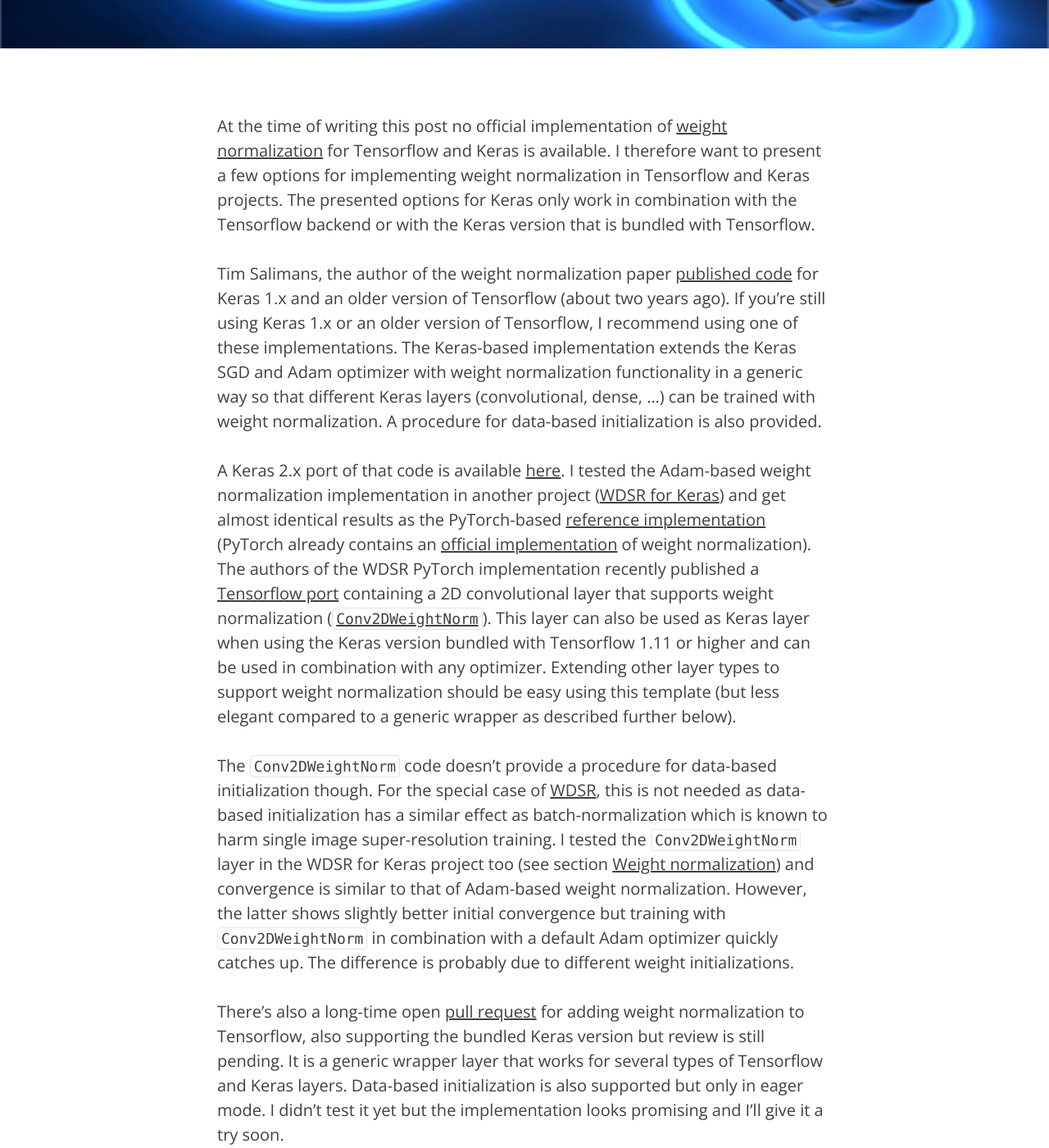
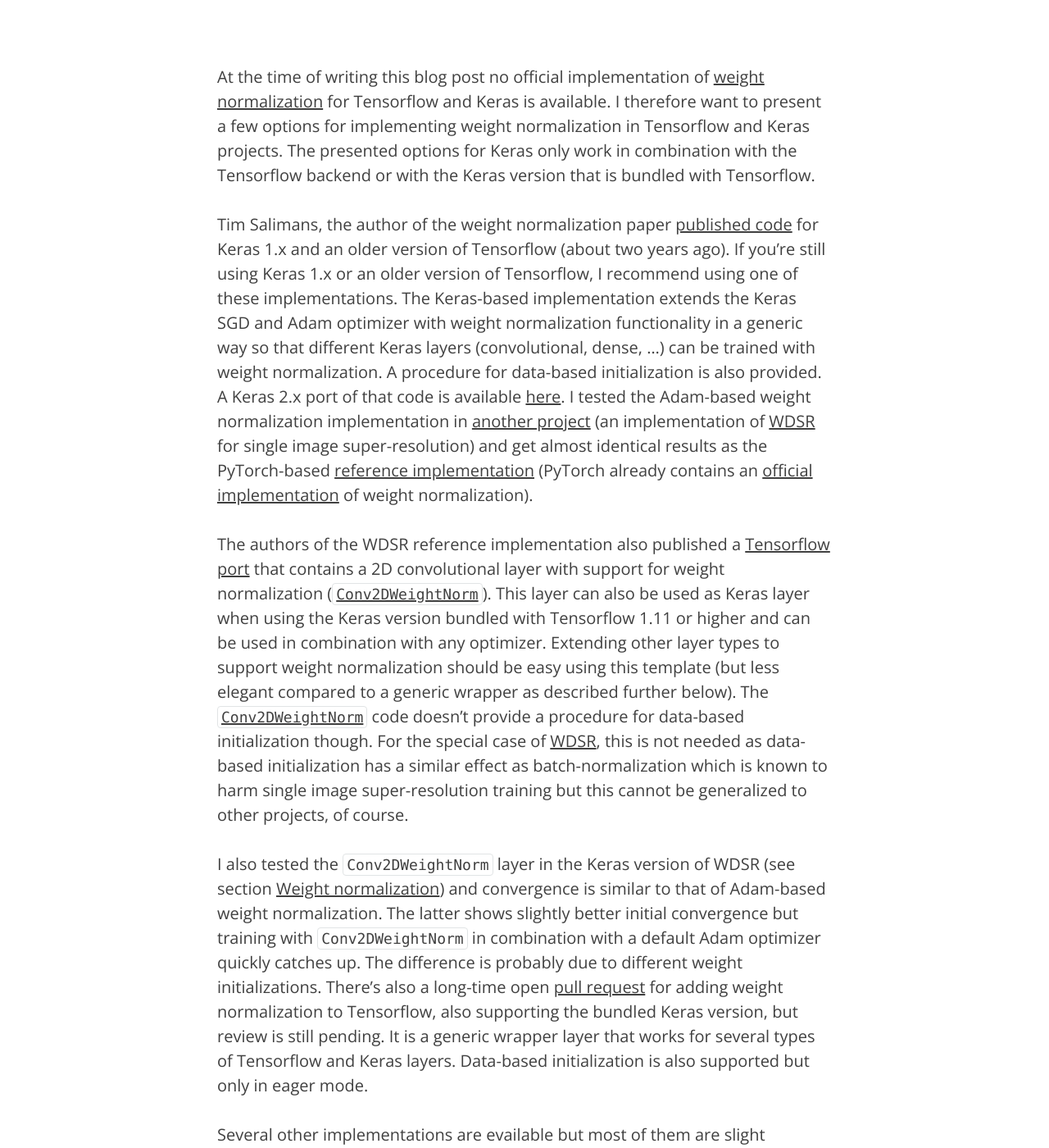
Before and after one commit to krasserm/krasserm.github.io, a Jekyll site: the page built from _posts/2018-11-10-weightnorm-implementation-options.md, in a window 1280 px wide and 1400 px high, scrolled down 535 px. Shown: the whole window at 82% size. Built offline with Jekyll 4.4.1, drawn with Linux system fonts in a browser that asks for light colours; comment, search, counter and statistics services are not loaded; some of the changed text lies outside the part shown.

Commit message:
Minor edit

```diff
--- a/_posts/2018-11-10-weightnorm-implementation-options.md
+++ b/_posts/2018-11-10-weightnorm-implementation-options.md
@@ -1,12 +1,12 @@
 ---
-title: Weight normalization implementation options for Keras and Tensorflow projects
+title: Weight normalization implementation options for Keras and Tensorflow
 layout: post
 comments: True
 author: "Martin Krasser"
 header-img: "img/distributed.png"
 ---
 
-At the time of writing this post no official implementation of [weight normalization](https://arxiv.org/abs/1602.07868)
+At the time of writing this blog post no official implementation of [weight normalization](https://arxiv.org/abs/1602.07868)
 for Tensorflow and Keras is available. I therefore want to present a few options for implementing weight normalization in
 Tensorflow and Keras projects. The presented options for Keras only work in combination with the Tensorflow backend or
 with the Keras version that is bundled with Tensorflow.
@@ -15,32 +15,32 @@
 for Keras 1.x and an older version of Tensorflow (about two years ago). If you're still using Keras 1.x or an older version
 of Tensorflow, I recommend using one of these implementations. The Keras-based implementation extends the Keras SGD and Adam
 optimizer with weight normalization functionality in a generic way so that different Keras layers (convolutional, dense, ...)
-can be trained with weight normalization. A procedure for data-based initialization is also provided.
+can be trained with weight normalization. A procedure for data-based initialization is also provided. A Keras 2.x port of
+that code is available [here](https://github.com/krasserm/weightnorm/tree/master/keras_2). I tested
+the Adam-based weight normalization implementation in [another project](https://github.com/krasserm/wdsr) (an implementation
+of [WDSR](https://arxiv.org/abs/1808.08718) for single image super-resolution) and get almost identical results as the
+PyTorch-based [reference implementation](https://github.com/JiahuiYu/wdsr_ntire2018) (PyTorch already contains an
+[official implementation](https://pytorch.org/docs/stable/nn.html#weight-norm) of weight normalization).
 
-A Keras 2.x port of that code is available [here](https://github.com/krasserm/weightnorm/tree/master/keras_2). I tested
-the Adam-based weight normalization implementation in another project ([WDSR for Keras](https://github.com/krasserm/wdsr))
-and get almost identical results as the PyTorch-based [reference implementation](https://github.com/JiahuiYu/wdsr_ntire2018)
-(PyTorch already contains an [official implementation](https://pytorch.org/docs/stable/nn.html#weight-norm) of weight
-normalization). The authors of the WDSR PyTorch implementation recently published a
-[Tensorflow port](https://github.com/ychfan/tf_estimator_barebone/blob/master/models/wdsr.py) containing a 2D convolutional
-layer that supports weight normalization ([`Conv2DWeightNorm`](https://github.com/ychfan/tf_estimator_barebone/blob/master/common/layers.py)).
+The authors of the WDSR reference implementation also published a
+[Tensorflow port](https://github.com/ychfan/tf_estimator_barebone/blob/master/models/wdsr.py) that contains a 2D convolutional
+layer with support for weight normalization ([`Conv2DWeightNorm`](https://github.com/ychfan/tf_estimator_barebone/blob/master/common/layers.py)).
 This layer can also be used as Keras layer when using the Keras version bundled with Tensorflow 1.11 or higher and can be
 used in combination with any optimizer. Extending other layer types to support weight normalization should be easy using
-this template (but less elegant compared to a generic wrapper as described further below).
+this template (but less elegant compared to a generic wrapper as described further below). The
+[`Conv2DWeightNorm`](https://github.com/ychfan/tf_estimator_barebone/blob/master/common/layers.py) code doesn't provide
+a procedure for data-based initialization though. For the special case of [WDSR](https://arxiv.org/abs/1808.08718), this
+is not needed as data-based initialization has a similar effect as batch-normalization which is known to harm single
+image super-resolution training but this cannot be generalized to other projects, of course.
 
-The `Conv2DWeightNorm` code doesn't provide a procedure for data-based initialization though. For the special case of
-[WDSR](https://arxiv.org/abs/1808.08718), this is not needed as data-based initialization has a similar effect as
-batch-normalization which is known to harm single image super-resolution training. I tested the `Conv2DWeightNorm` layer
-in the WDSR for Keras project too (see section [Weight normalization](https://github.com/krasserm/wdsr#weight-normalization))
-and convergence is similar to that of Adam-based weight normalization. However, the latter shows slightly better initial
+I also tested the `Conv2DWeightNorm` layer in the Keras version of WDSR (see section [Weight normalization](https://github.com/krasserm/wdsr#weight-normalization))
+and convergence is similar to that of Adam-based weight normalization. The latter shows slightly better initial
 convergence but training with `Conv2DWeightNorm` in combination with a default Adam optimizer quickly catches up. The
-difference is probably due to different weight initializations.
+difference is probably due to different weight initializations. There's also a long-time open [pull request](https://github.com/tensorflow/tensorflow/pull/21276)
+for adding weight normalization to Tensorflow, also supporting the bundled Keras version, but review is still pending.
+It is a generic wrapper layer that works for several types of Tensorflow and Keras layers. Data-based initialization is
+also supported but only in eager mode.
 
-There's also a long-time open [pull request](https://github.com/tensorflow/tensorflow/pull/21276) for adding weight
-normalization to Tensorflow, also supporting the bundled Keras version but review is still pending. It is a generic
-wrapper layer that works for several types of Tensorflow and Keras layers. Data-based initialization is also supported
-but only in eager mode. I didn't test it yet but the implementation looks promising and I'll give it a try soon.
-
-Googling will show you further implementations but most of them are slight variations of what is presented here. I hope
+Several other implementations are evailable but most of them are slight variations of what I presented here. I hope
 this post saves you some time finding a weight normalization implementation for your project. If I missed something or
 an official implementation was published in the meantime, please let me know and I'll update this blog post.
```
